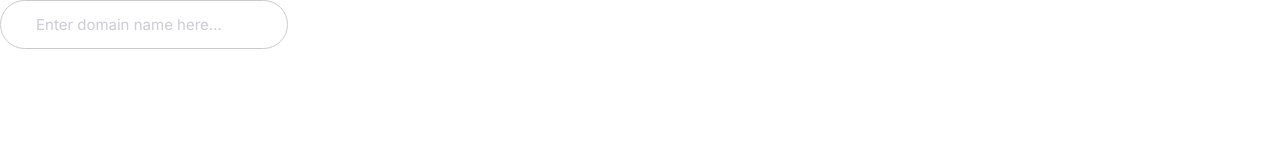
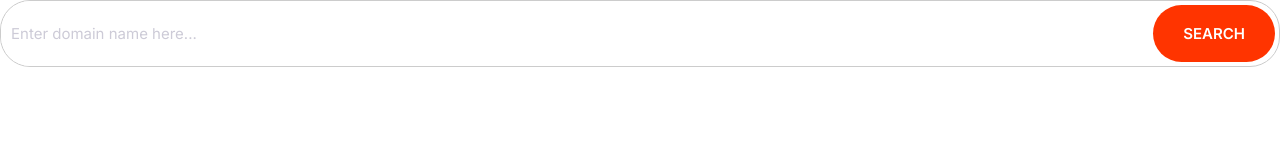
Before and after one commit to alinawabrana/MyFirstWeb, a plain HTML site: page index.html in a window 1280 px wide. Drawn offline with Linux system fonts and the light colour scheme.

Commit message:
Implementing an input field with button appearing inside of it

```diff
--- a/css/styles.css
+++ b/css/styles.css
@@ -5,6 +5,8 @@
     --color-accent: #ff3400;
     --color-headings: #1b0760;
     --color-body: #918ca4;
+    --color-border: #ccc;
+    --border-radius: 30px;
 }
 
 *,
@@ -302,8 +304,8 @@ a
 .input
 {
     padding: 1.5rem 3.5rem;
-    border: 1px solid #ccc;
-    border-radius: 30px;
+    border: 1px solid var(--color-border);
+    border-radius: var(--border-radius);
     outline: 0;
     color: var(--color-headings);
     font-size: 2rem;
@@ -314,6 +316,25 @@ a
     color: #cdcbd7;
 }
 
+.input-group
+{
+    border: 1px solid var(--color-border);
+    border-radius: var(--border-radius);
+    display: flex;      /* This is done so thta our button should get at the end of the div or you can say that input field */
+}
+
+.input-group .input
+{
+    border: 0;
+    flex-grow: 1;   /* This will make the input field to grow and take the all available space in the div */
+    padding: 1.5rem 1rem;
+}
+
+.input-group .btn
+{
+    margin: 4px;
+}
+
 @media screen and (min-width:1024px)
 {
     .input
--- a/index.html
+++ b/index.html
@@ -18,6 +18,18 @@
   </head>
 
   <body>
-    <input type="text" class="input" placeholder="Enter domain name here..." />
+    <div class="input-group">
+      <!-- We have created div so that we can implement an input with button appearing as inside of it but actually it is not -->
+
+      <input
+        type="text"
+        class="input"
+        placeholder="Enter domain name here..."
+      />
+      <button class="btn btn--accent">Search</button>
+    </div>
+
+    <!-- NOTE: if we take the button component at the start of the input then the butto will become at the left side of the input field
+          Also we can replace the button with icon by pasting the icon code that we stored inside component folder -->
   </body>
 </html>
```
Also changed, not shown: Components/input-with-button-inside.html (added, +4 -0 lines).
